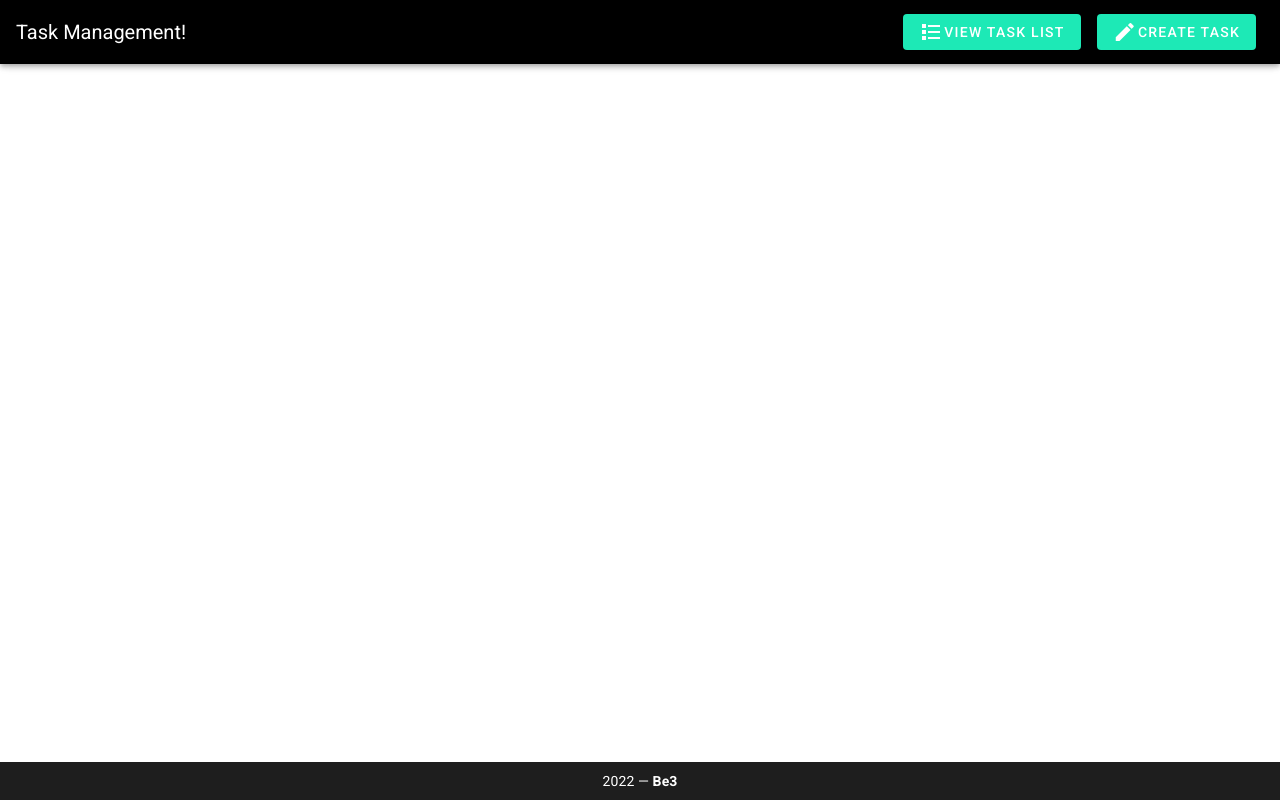
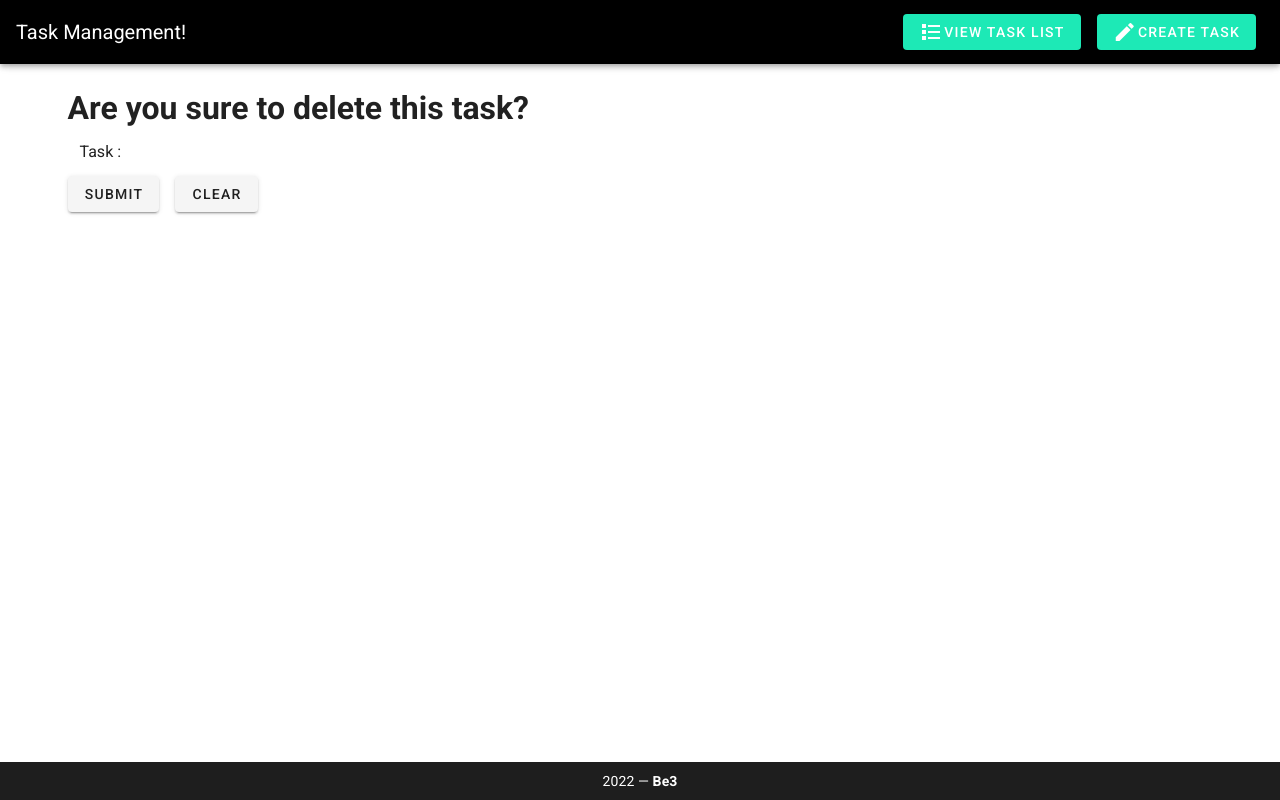
Before and after one commit to Be3751/go_vue_todo, a Vue app in the folder client/: page /delete/1 in a window 1280 px wide. Built offline with nearby package versions, Linux system fonts and the light colour scheme.

Commit message:
added page to delete task

```diff
--- a/client/src/components/TaskCard.vue
+++ b/client/src/components/TaskCard.vue
@@ -23,7 +23,7 @@ export default {
             this.$router.push({name: "update", params: {id: this.task.id}}) // パラメータidを指定してupdate/:idに遷移
         },
         toDelete() {
-            this.$router.push({name: "delete", params: {id: this.task.id}}) // パラメータidを指定してdelete/:idに遷移
+            this.$router.push({name: "delete", params: {id: this.task.id, content: this.task.content}}) // パラメータidを指定してdelete/:idに遷移
         }
     }
 }
--- a/client/src/views/DeleteTask.vue
+++ b/client/src/views/DeleteTask.vue
@@ -0,0 +1,72 @@
+<template>
+    <v-container>
+        <v-row class="mt-2 ml-2">
+        <h1>Are you sure to delete this task?</h1>
+        </v-row>
+        <v-row class="mt-2 ml-2">
+            <v-form ref="delete_form">
+                <v-container>
+                    <v-row>
+                        <v-col cols="12" md="12">
+                           Task : {{ this.content }}
+                        </v-col>
+                        <v-btn class="mr-4" v-on:click="submit">submit</v-btn>
+                        <v-btn v-on:click="clear">clear</v-btn>
+                    </v-row>
+                </v-container>
+            </v-form>
+        </v-row>
+        <v-row class="mt-7 ml-2">
+            <div>
+                <h2 v-if="errored">Sorry. Couldn't delete it!</h2>
+            </div>
+            <div>
+                <h2 v-if="succeeded">Successful to delete it!</h2>
+            </div>
+        </v-row>
+    </v-container>
+</template>
+
+<script>
+import axios from "axios"
+
+export default {
+    name: "deleteTask",
+    data: () => ({
+        id: "",
+        content: "",
+        required: value => !!value || "Must include any letter!",
+        limit_length: value => value.length <= 50 || "Must include 50 letters or less!",
+        info: null,
+        errored: false,
+        succeeded: false
+    }),
+    methods: {
+        submit() {
+            if(this.$refs.delete_form.validate()) {
+                this.deleteTask(this.id);
+                this.$refs.delete_form.reset();
+            }
+        },
+        clear() {
+            this.$refs.delete_form.reset();
+        },
+        deleteTask(id) {
+            axios.delete("http://localhost:3000/delete/"+id)
+            .then(response => {
+                this.info = response.bpi;
+                this.succeeded = true;
+            })
+            .catch(error => {
+                console.log(error)
+                this.errored = true;
+                this.succeeded = false;
+            });
+        }
+    },
+    mounted() {
+        this.id = this.$route.params.id;
+        this.content = this.$route.params.content;
+    }
+}
+</script>
```
